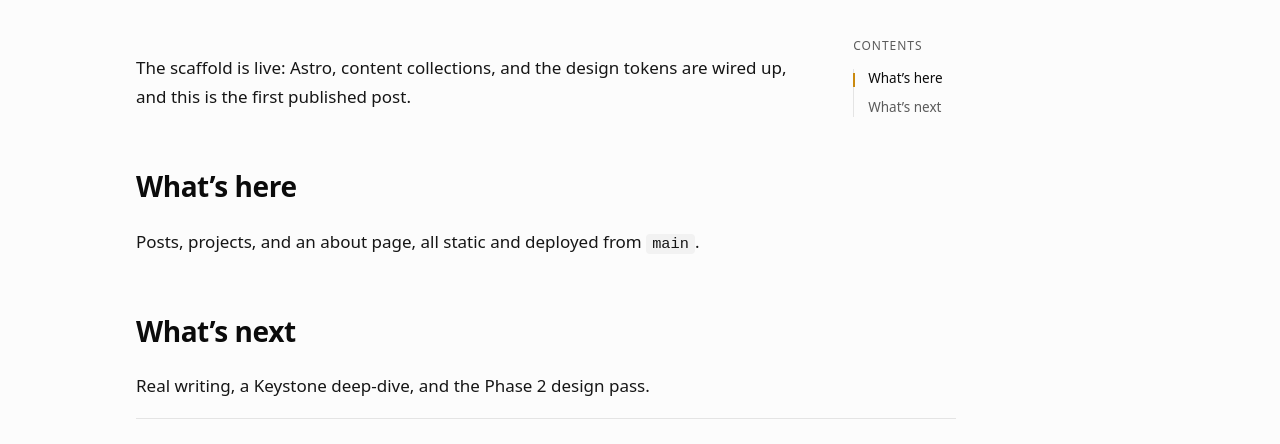
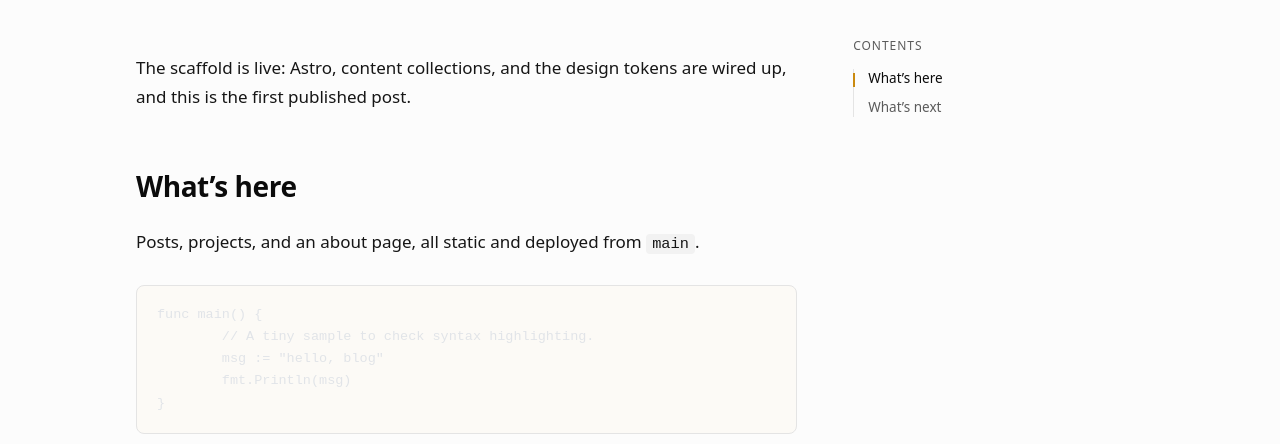
Before and after one commit to kliuchnikovv/kliuchnikovv.github.io, an Astro site: page /posts/scaffold-notes in a window 1280 px wide. Shown: the part 322-766 px from the top of the page. Built offline with nearby package versions, Linux system fonts and the light colour scheme; Astro itself is replaced by a stand-in of ours; some packages are replaced by stand-ins of ours; code samples lack their colours.

Commit message:
feat: dual-theme Shiki code highlighting (Phase 2)
Configures Shiki with light/dark themes (github-light / github-dark) that
switch with data-theme; styles fenced code blocks on a stable --code-bg
container and scopes inline-code styling to non-fenced code. Adds a sample
block to the scaffold post.

Co-Authored-By: Claude Opus 4.8 <noreply@anthropic.com>

````diff
--- a/astro.config.mjs
+++ b/astro.config.mjs
@@ -14,6 +14,12 @@ export default defineConfig({
     service: passthroughImageService(),
   },
   markdown: {
+    // Dual-theme Shiki: emits CSS vars for both; dark applies under [data-theme="dark"].
+    shikiConfig: {
+      themes: { light: 'github-light', dark: 'github-dark' },
+      defaultColor: false,
+      wrap: false,
+    },
     rehypePlugins: [rehypeSlug, [rehypeAutolinkHeadings, { behavior: 'wrap' }]],
   },
 });
--- a/src/content/posts/scaffold-notes/index.md
+++ b/src/content/posts/scaffold-notes/index.md
@@ -13,6 +13,14 @@ wired up, and this is the first published post.
 
 Posts, projects, and an about page, all static and deployed from `main`.
 
+```go
+func main() {
+	// A tiny sample to check syntax highlighting.
+	msg := "hello, blog"
+	fmt.Println(msg)
+}
+```
+
 ## What's next
 
 Real writing, a Keystone deep-dive, and the Phase 2 design pass.
--- a/src/styles/base.css
+++ b/src/styles/base.css
@@ -99,12 +99,35 @@ a:hover { text-decoration: underline; text-underline-offset: 3px; }
   color: oklch(from var(--foreground) calc(l + 0.10) c h);
 }
 
-.prose code {
+/* Inline code only (not inside fenced blocks). */
+.prose :not(pre) > code {
   font-family: var(--font-mono);
   font-size: 0.9em;
   padding: 1px 6px;
   background: var(--muted);
   border-radius: var(--radius-sm);
+}
+
+/* Fenced code blocks — Shiki dual-theme. The container keeps a stable
+   background in both themes; token colours come from the light/dark theme. */
+.prose pre.astro-code {
+  margin: 28px 0;
+  padding: 18px 20px;
+  border: 1px solid var(--border);
+  border-radius: var(--radius);
+  background: var(--code-bg) !important;
+  overflow-x: auto;
+  font-family: var(--font-mono);
+  font-size: 13.5px;
+  line-height: 1.65;
+}
+.astro-code,
+.astro-code span {
+  color: var(--shiki-light);
+}
+[data-theme="dark"] .astro-code,
+[data-theme="dark"] .astro-code span {
+  color: var(--shiki-dark);
 }
 
 .prose blockquote {
````
